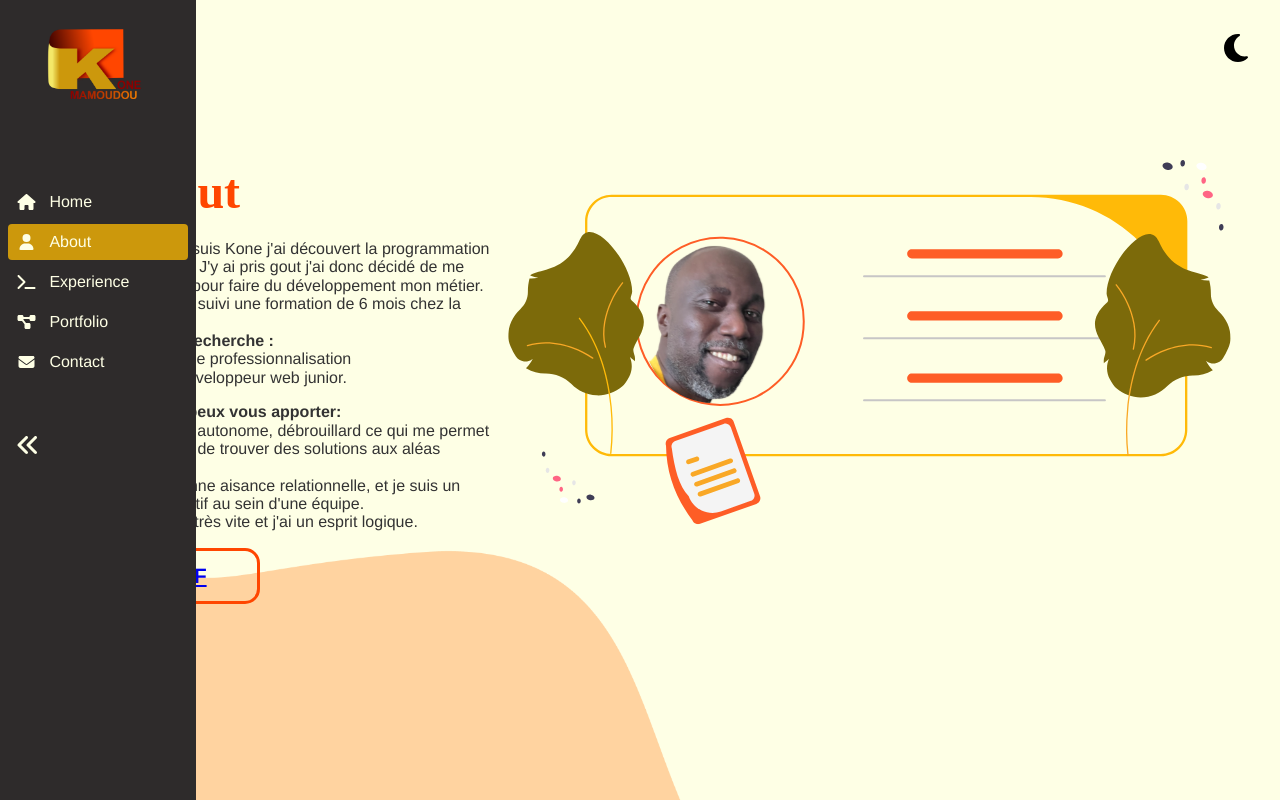
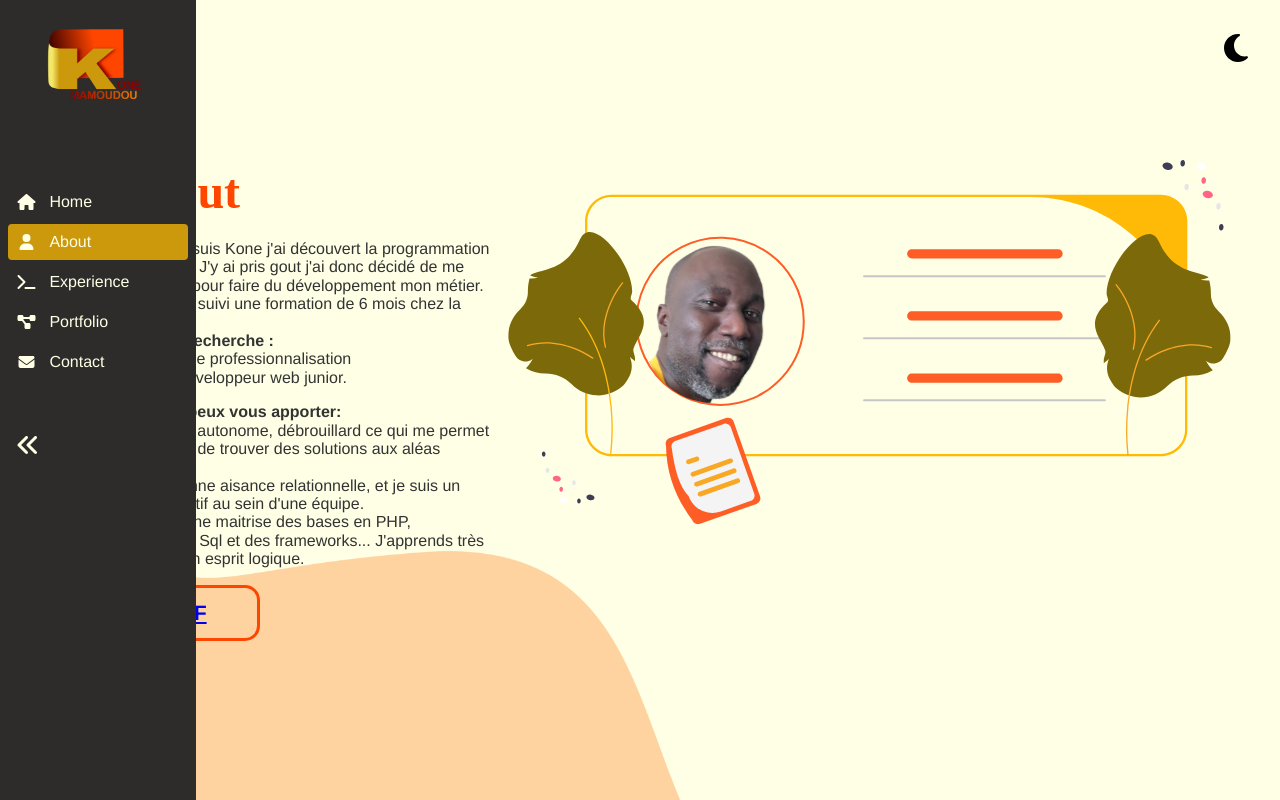
Before and after one commit to tontonkone/portfolio-apps, a Vue app: page /about in a window 1280 px wide. Shown: the top 800 px of the page. Built offline with nearby package versions, Linux system fonts and the light colour scheme.

Commit message:
merge de version

```diff
--- a/src/views/public/About.vue
+++ b/src/views/public/About.vue
@@ -16,7 +16,7 @@
             <p> <strong>Ce que je peux vous apporter:</strong><br/>
                 Je suis très autonome, débrouillard ce qui me permet de réagir et de trouver des solutions aux aléas rencontrés.<br/>
                 J'ai une bonne aisance relationnelle, et je suis un moteur positif au sein d'une équipe.<br/>
-
+                j'ai une bonne maitrise des bases en PHP, javasScript, Sql et des frameworks...
                 J'apprends très vite et j'ai un esprit logique.
             </p>
                 <ButtonDownload/>
```
